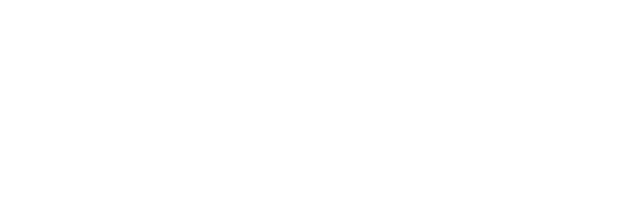
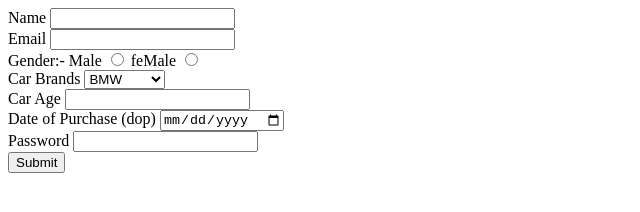
Before and after one commit to acciojob/car-insurance-form-gulu43, a website: page main.html in a window 1280 px wide. Shown: the whole page, without its empty margins (0-640 px from the left). Drawn offline with Linux system fonts and the light colour scheme.

Commit message:
created a submission

```diff
--- a/main.html
+++ b/main.html
@@ -10,7 +10,33 @@
 	<!-- the entire body must be written by student -->
     <script type="text/javascript" src="./script.js">
 </script>
-
+<form action="/submit" method="post">
+	<label for="name">Name</label>
+	<input type="text" id="name" required><br>
+	<label for="email">Email</label>
+	<input type="email" id="email" required><br>
+	<label for="gender">Gender:-</label>
+	<label for="Male">Male</label>
+	<input type="radio" id="Male" name="gender" required>
+		<label for="feMale">feMale</label>
+	<input type="radio" id="feMale" name="gender" required><br>
+	<label for="cars">Car Brands</label>
+	<select id="cars">
+		<option>BMW</option>
+		<option>Audi</option>
+		<option>Mercedez</option>
+	</select><br>
+	<label for="carage">Car Age</label>
+	<input type="number" id="carage" required><br>
+	<label for="dop">Date of Purchase (dop)</label>
+	<input type="date" id="dop" required ><br>
+	<label for="password">Password</label>
+	<input type="password" id="password" required><br>
+	<!-- <label for="portfolio">Portfolio URL</label>
+	<input type="url" id="portfolio"><br> -->
+	<!-- <input type="submit" value="submit"> -->
+	<button type="submit">Submit</button>
+</form>
 </body>
 
 </html>
```
